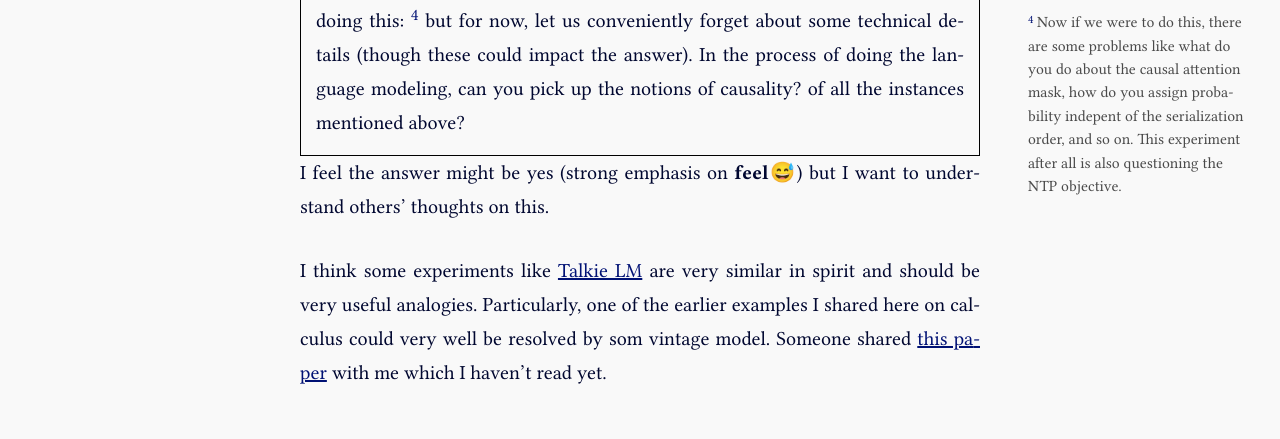
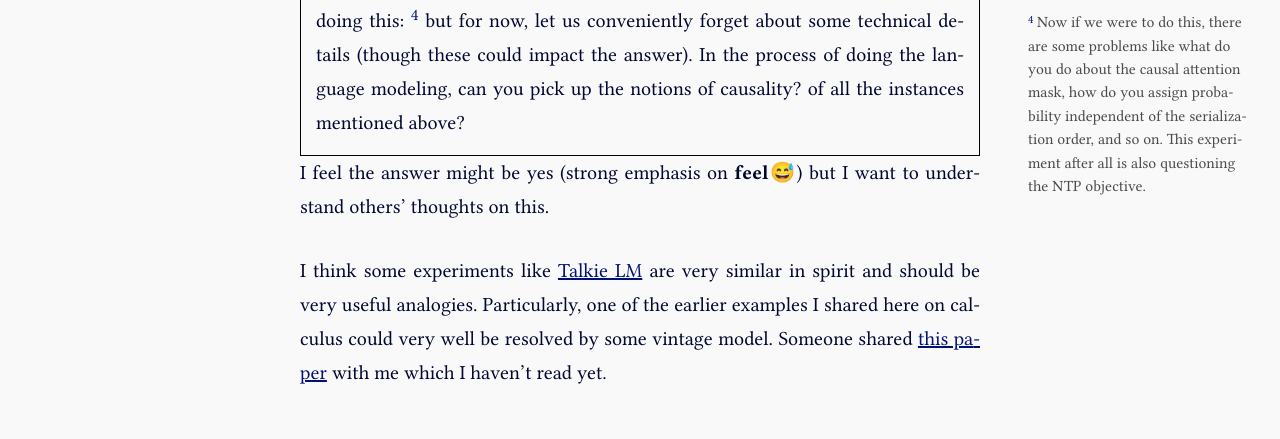
Before and after one commit to Rishit-dagli/Rishit-dagli.github.io, a Jekyll site: the page built from _posts/2026-09-28-lm-limits.md, in a window 1280 px wide and 1400 px high, scrolled down 1634 px. Shown: the part 247-686 px from the top of the window. Built offline with Jekyll 4.4.1, drawn with Linux system fonts in a browser that asks for light colours; comment, search, counter and statistics services are not loaded; some of the changed text lies outside the part shown.

Commit message:
fix: correct typos in language modeling post for clarity

```diff
--- a/_posts/2026-09-28-lm-limits.md
+++ b/_posts/2026-09-28-lm-limits.md
@@ -24,16 +24,16 @@ Assume you have a new language. This language has no notion of causality. This i
 
 I feel the answer might be yes (strong emphasis on **feel**😅) but I want to understand others' thoughts on this.
 
-I think some experiments like [Talkie LM](https://talkie-lm.com/introducing-talkie) are very similar in spirit and should be very useful analogies. Particularly, one of the earlier examples I shared here on calculus could very well be resolved by som vintage model. Someone shared [this paper](https://openreview.net/forum?id=tHr0vFbS3K) with me which I haven't read yet.
+I think some experiments like [Talkie LM](https://talkie-lm.com/introducing-talkie) are very similar in spirit and should be very useful analogies. Particularly, one of the earlier examples I shared here on calculus could very well be resolved by some vintage model. Someone shared [this paper](https://openreview.net/forum?id=tHr0vFbS3K) with me which I haven't read yet.
 
 {% include bibtex.html %}
 
 ## References
 
-[^vlmnote]: The vision-language models currently are still using vision encoders which atleast undergo a little bit of vision-only training.
+[^vlmnote]: The vision-language models currently are still using vision encoders which at least undergo a little bit of vision-only training.
 
 [^bittervideogen]: I think current demos of seeing robotics tasks, and video, 3D generation being solved by LLMs don't really reflect the learnings from the bitter lesson. These current demos are heavily using traditional computer graphics tools like EEF inverse kinematics, blender, simulators and more. But this is not a problem, gradually these tools will be integrated in the model itself or the model itself will be able to generate these tools on the fly for e.g. by learning the harness.
 
 [^math]: Of course modern LLMs also learn math very well.
 
-[^lmproblems]: Now if we were to do this, there are some problems like what do you do about the causal attention mask, how do you assign probability indepent of the serialization order, and so on. This experiment after all is also questioning the NTP objective.
+[^lmproblems]: Now if we were to do this, there are some problems like what do you do about the causal attention mask, how do you assign probability independent of the serialization order, and so on. This experiment after all is also questioning the NTP objective.
```
